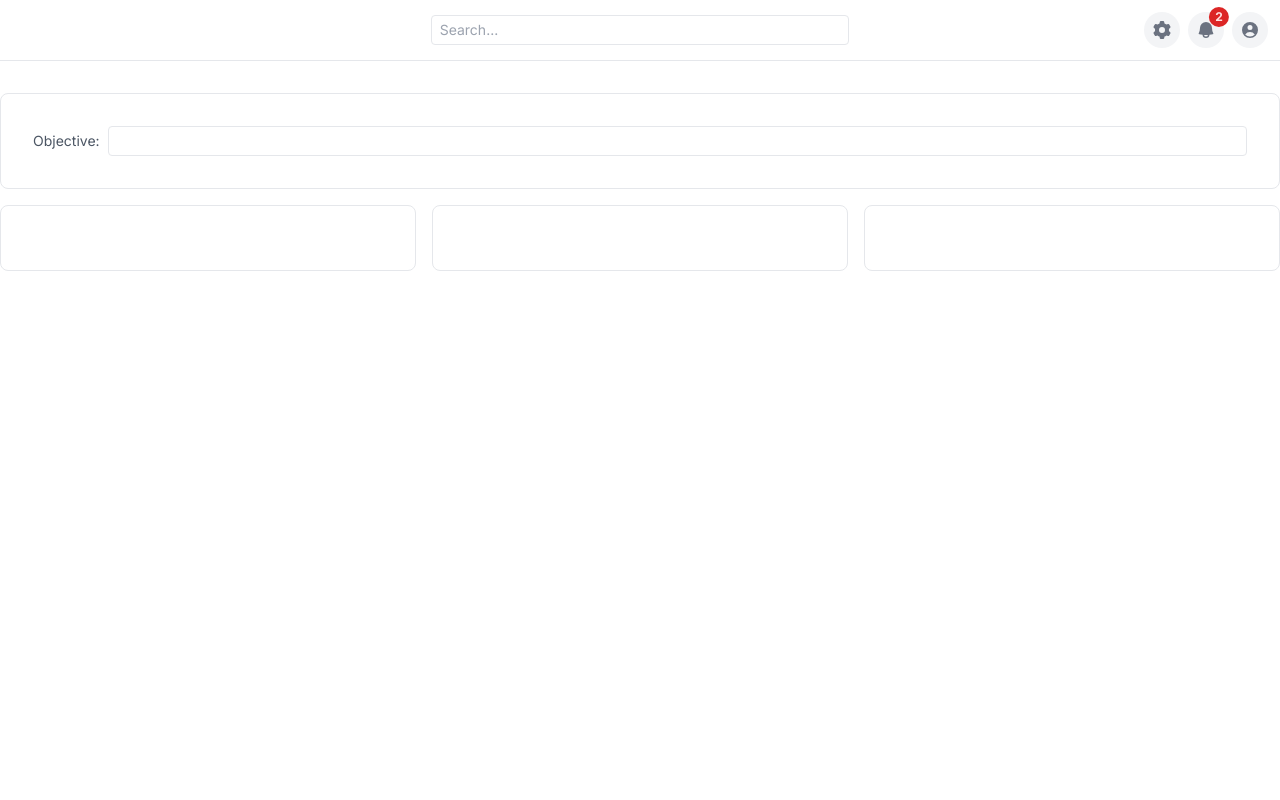
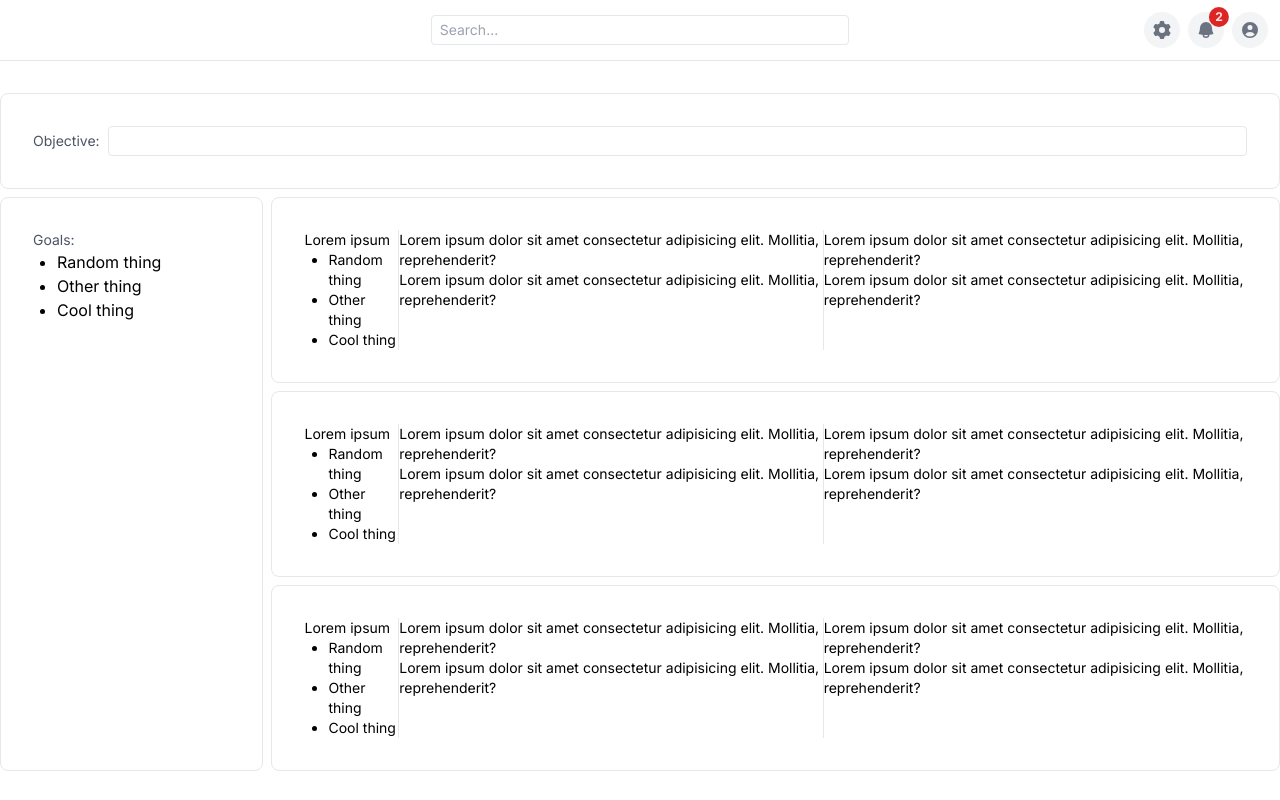
Before and after one commit to korbindeman/project-c, a Next.js app: page /ogsm/1 in a window 1280 px wide. Built offline with nearby package versions, Linux system fonts and the light colour scheme.

Commit message:
feat: started ogsm page implementation

```diff
--- a/app/ogsm/[id]/page.tsx
+++ b/app/ogsm/[id]/page.tsx
@@ -2,11 +2,11 @@ import Card from "@/components/Card";
 
 export default function Ogsm() {
   return (
-    <div className="grid grid-cols-3 gap-4">
-      <div className="col-span-3">
+    <div className="">
+      <div className="mb-2">
         <Card>
           <div className="flex items-center gap-2">
-            <span className="text-sm text-gray-600">Objective:</span>
+            <h2 className="text-sm text-gray-600">Objective:</h2>
             <input
               type="text"
               className="w-full rounded border px-2 py-1 text-sm"
@@ -14,7 +14,134 @@ export default function Ogsm() {
           </div>
         </Card>
       </div>
-      <Card></Card> <Card></Card> <Card></Card>
+      <div className="flex gap-2">
+        <div className="w-80">
+          <Card>
+            <h2 className="text-sm text-gray-600">Goals:</h2>
+            <ul className="ml-6 list-disc">
+              <li>Random thing</li>
+              <li>Other thing</li>
+              <li>Cool thing</li>
+            </ul>
+          </Card>
+        </div>
+        <div className="flex grow flex-col gap-2">
+          <Card>
+            <div className="flex text-sm">
+              <div className="grow border-r">
+                <div className="">
+                  <h3 className="">Lorem ipsum</h3>
+                  <ul className="ml-6 list-disc">
+                    <li>Random thing</li>
+                    <li>Other thing</li>
+                    <li>Cool thing</li>
+                  </ul>
+                </div>
+              </div>
+              <div className="grow border-r">
+                <ul>
+                  <li>
+                    Lorem ipsum dolor sit amet consectetur adipisicing elit.
+                    Mollitia, reprehenderit?
+                  </li>
+                  <li>
+                    Lorem ipsum dolor sit amet consectetur adipisicing elit.
+                    Mollitia, reprehenderit?
+                  </li>
+                </ul>
+              </div>
+              <div className="grow">
+                <ul>
+                  <li>
+                    Lorem ipsum dolor sit amet consectetur adipisicing elit.
+                    Mollitia, reprehenderit?
+                  </li>
+                  <li>
+                    Lorem ipsum dolor sit amet consectetur adipisicing elit.
+                    Mollitia, reprehenderit?
+                  </li>
+                </ul>
+              </div>
+            </div>
+          </Card>
+          <Card>
+            <div className="flex text-sm">
+              <div className="grow border-r">
+                <div className="">
+                  <h3 className="">Lorem ipsum</h3>
+                  <ul className="ml-6 list-disc">
+                    <li>Random thing</li>
+                    <li>Other thing</li>
+                    <li>Cool thing</li>
+                  </ul>
+                </div>
+              </div>
+              <div className="grow border-r">
+                <ul>
+                  <li>
+                    Lorem ipsum dolor sit amet consectetur adipisicing elit.
+                    Mollitia, reprehenderit?
+                  </li>
+                  <li>
+                    Lorem ipsum dolor sit amet consectetur adipisicing elit.
+                    Mollitia, reprehenderit?
+                  </li>
+                </ul>
+              </div>
+              <div className="grow">
+                <ul>
+                  <li>
+                    Lorem ipsum dolor sit amet consectetur adipisicing elit.
+                    Mollitia, reprehenderit?
+                  </li>
+                  <li>
+                    Lorem ipsum dolor sit amet consectetur adipisicing elit.
+                    Mollitia, reprehenderit?
+                  </li>
+                </ul>
+              </div>
+            </div>
+          </Card>
+          <Card>
+            <div className="flex text-sm">
+              <div className="grow border-r">
+                <div className="">
+                  <h3 className="">Lorem ipsum</h3>
+                  <ul className="ml-6 list-disc">
+                    <li>Random thing</li>
+                    <li>Other thing</li>
+                    <li>Cool thing</li>
+                  </ul>
+                </div>
+              </div>
+              <div className="grow border-r">
+                <ul>
+                  <li>
+                    Lorem ipsum dolor sit amet consectetur adipisicing elit.
+                    Mollitia, reprehenderit?
+                  </li>
+                  <li>
+                    Lorem ipsum dolor sit amet consectetur adipisicing elit.
+                    Mollitia, reprehenderit?
+                  </li>
+                </ul>
+              </div>
+              <div className="grow">
+                <ul>
+                  <li>
+                    Lorem ipsum dolor sit amet consectetur adipisicing elit.
+                    Mollitia, reprehenderit?
+                  </li>
+                  <li>
+                    Lorem ipsum dolor sit amet consectetur adipisicing elit.
+                    Mollitia, reprehenderit?
+                  </li>
+                </ul>
+              </div>
+            </div>
+          </Card>
+        </div>
+      </div>
     </div>
   );
 }
--- a/components/Card.tsx
+++ b/components/Card.tsx
@@ -2,5 +2,7 @@ import { ReactNode } from "react";
 
 type Props = { children?: ReactNode };
 export default function Card({ children }: Props) {
-  return <div className="rounded-lg border bg-white p-8">{children}</div>;
+  return (
+    <div className="h-full rounded-lg border bg-white p-8">{children}</div>
+  );
 }
```
